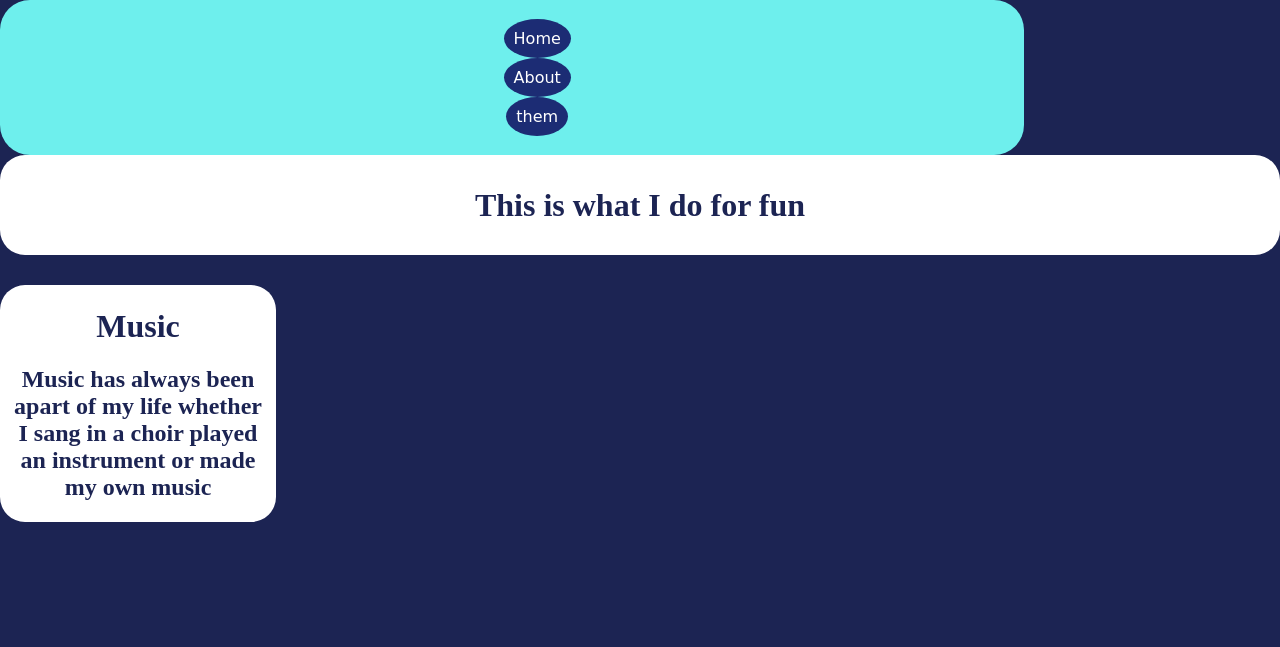
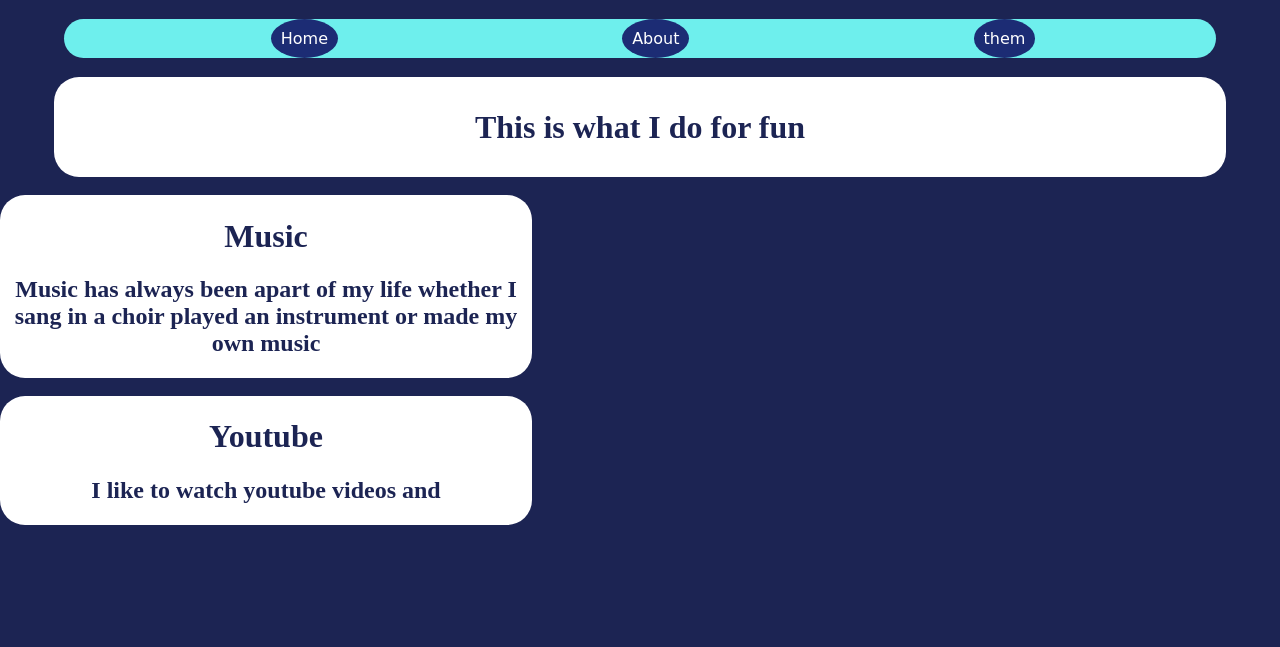
Before and after one commit to JonathanHighsmith/personal_site, a plain HTML site: page music.html in a window 1280 px wide. Shown: the top 647 px of the page. Drawn offline with Linux system fonts and the light colour scheme; a web font is replaced by a local one.

Commit message:
more content added

```diff
--- a/music.html
+++ b/music.html
@@ -42,6 +42,17 @@
 
         </div>
 
+        <div class="bassbox">
+
+            <div class=text1>
+
+            <h1>Youtube</h1>
+
+            <h2>I like to watch youtube videos and </h2>
+
+            </div>
+
+        </div>
 
         <div class="myvid">
 
--- a/styles/style.css
+++ b/styles/style.css
@@ -12,12 +12,8 @@ nav {
   font-size: 120%;
   border-radius: 30px;
   background-color: #6EEFED;
-  width: 80%;
-  text-align: center;
-  display: flex;
-  justify-content: center;
-  flex-direction: row;
-
+  width:90%;
+  margin: 0 auto;
 }
 
 .nav {
@@ -33,6 +29,7 @@ nav {
   font-size: 16px;
   cursor: pointer;
   transition-duration: 2.9s;
+
 }
 
 .nav:hover {
@@ -82,6 +79,8 @@ footer {
     color: #1C2453;
     border-radius: 25px;
     text-align: center;
+    width: 90%;
+    margin: 0 auto;
 }
 
 .text1 {
@@ -92,6 +91,7 @@ footer {
     text-align: center;
     width: 40%;
     margin-top: 30px
+    display: inline;
 }
 
 .logo{
@@ -132,8 +132,11 @@ footer {
 /*}*/
 
 .bassbox{
-  width: 50%;
+  width: 10%;
   height: 45%;
+  margin-left: 80px;
+  display: inline;
+  position: relative;
 }
 
 
```
